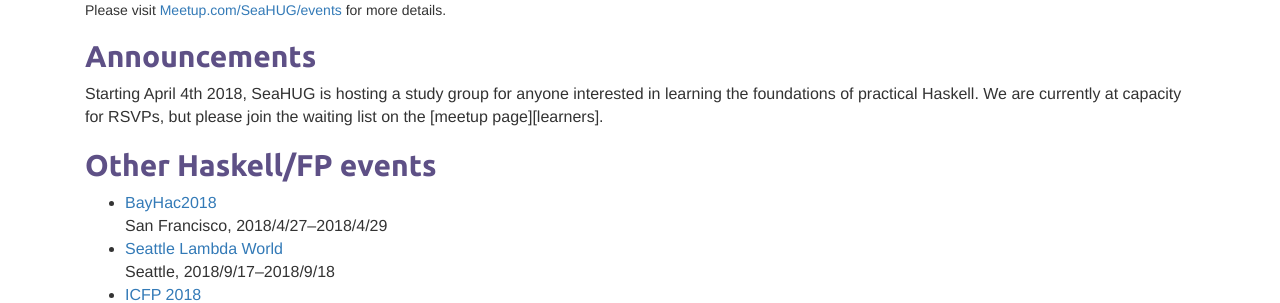
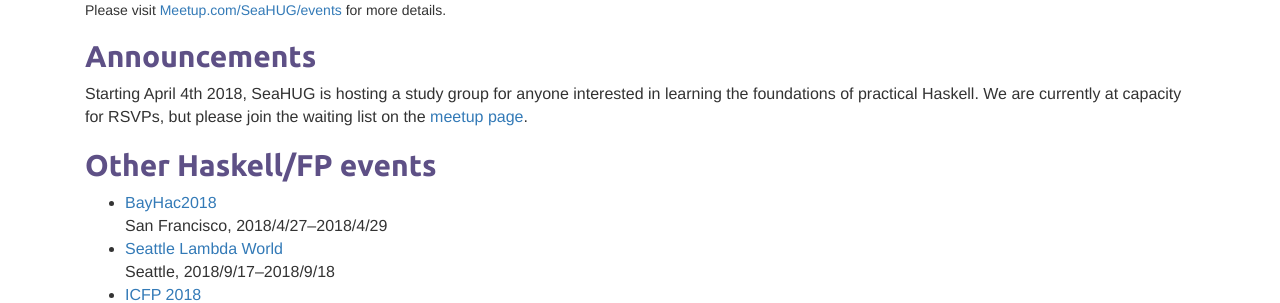
Before and after one commit to seahug/seahug.github.io, a Jekyll site: the page built from index.md, in a window 1280 px wide and 1002 px high. Shown: the part 220-523 px from the top of the window. Built offline with Jekyll 4.4.1, drawn with Linux system fonts in a browser that asks for light colours; nearby versions of some CDN libraries; some of the changed lines change nothing that is shown.

Commit message:
Fix link

```diff
--- a/_includes/announcements.md
+++ b/_includes/announcements.md
@@ -13,5 +13,6 @@ for RSVPs, but please join the waiting list on the [meetup page][learners].
 
 [bayhac2018]: https://wiki.haskell.org/BayHac2018
 [icfp2018]: https://conf.researchr.org/home/icfp-2018
+[learners]: https://www.meetup.com/seahug/events/zdbklpyxgbgb/
 [seattle-lambda-world]: http://seattle.lambda.world/
 [strange-loop]: https://www.thestrangeloop.com/
```
